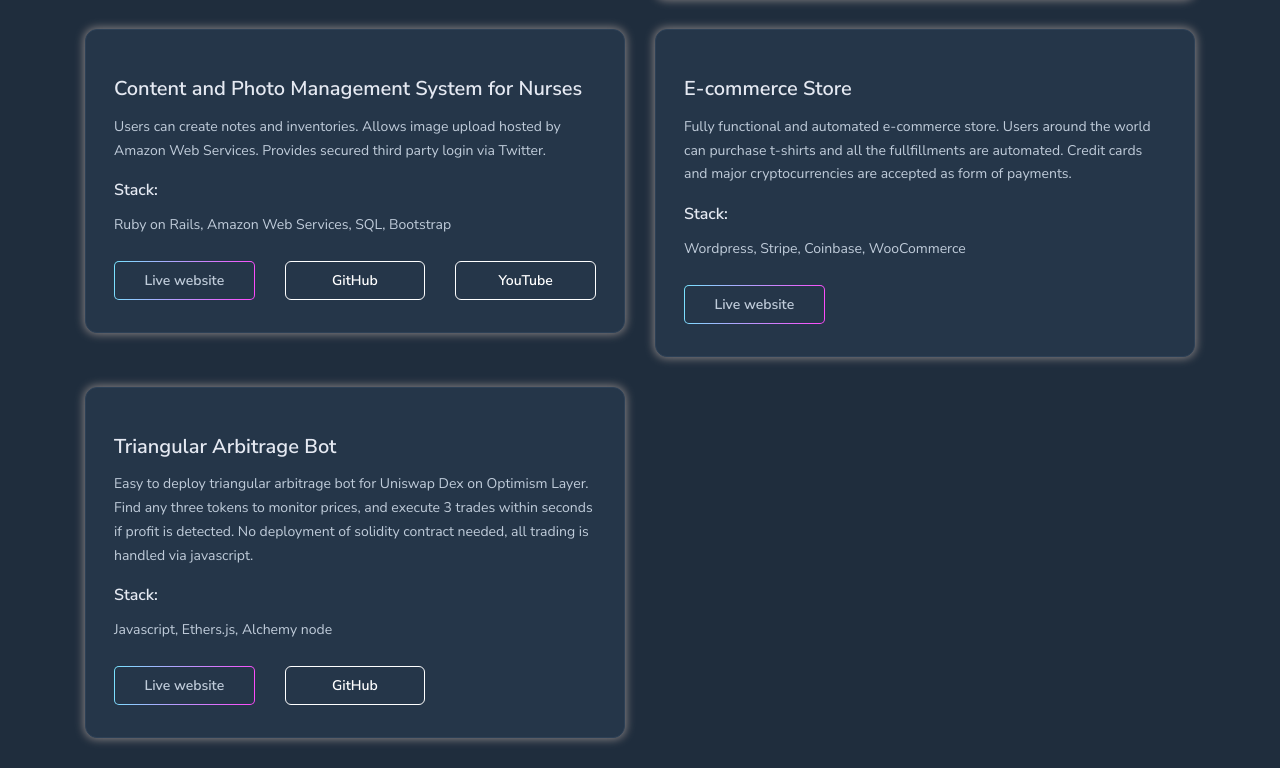
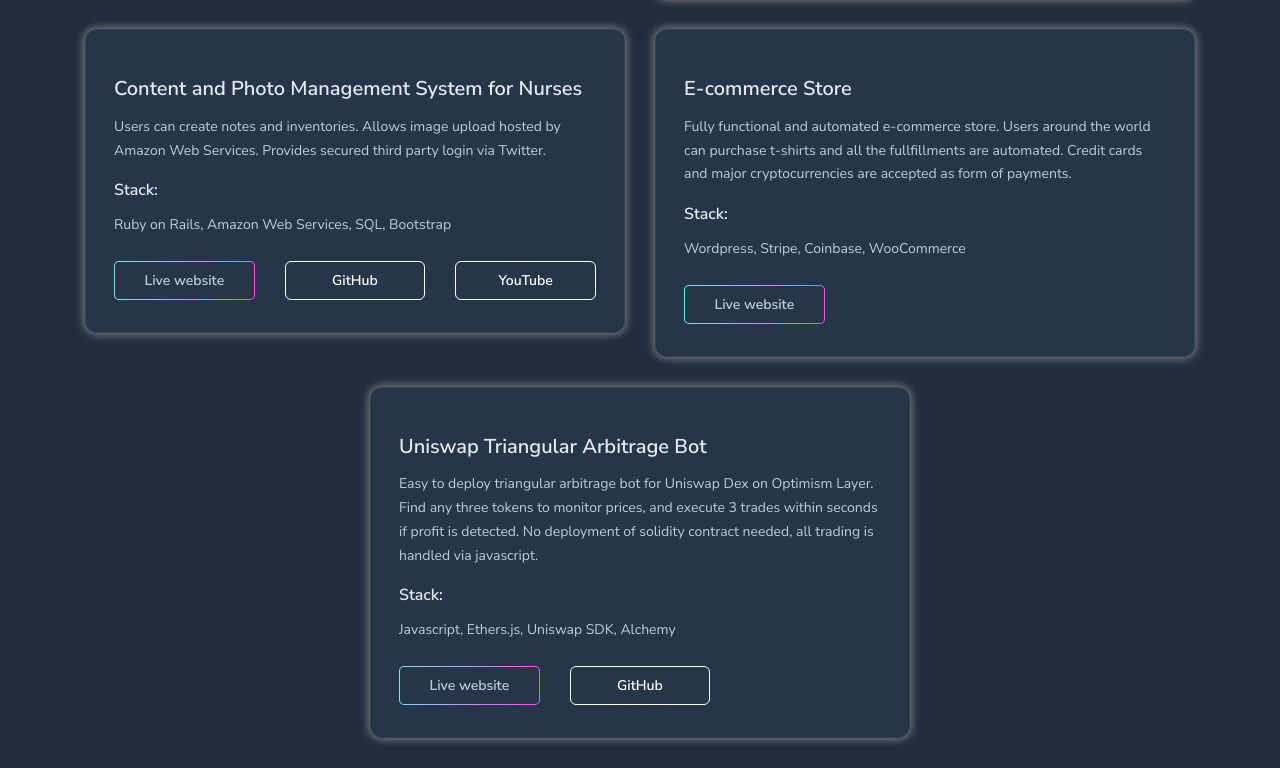
Before and after one commit to plabradorjr/pancho-dot-lol, a React (Create React App) app: page / in a window 1280 px wide. Shown: the part 563-1331 px from the top of the page. Built offline with nearby package versions, Linux system fonts and the light colour scheme.

Commit message:
centered

```diff
--- a/src/pages/Portfolio.js
+++ b/src/pages/Portfolio.js
@@ -59,7 +59,7 @@ export default class Portfolio extends Component {
                             image upload hosted by Amazon Web Services.
                             Provides secured third party login via Twitter."
               stack={"Ruby on Rails, Amazon Web Services, SQL, Bootstrap"}
-              website="https://test1.dogeis.money/"
+              website="https://surgiwiki.pancho.lol/"
               github={"https://github.com/plabradorjr/surgi_app_rails"}
               // image={surgiwiki}
               youtube="https://youtu.be/MkMiXls_E7g"
@@ -76,15 +76,15 @@ export default class Portfolio extends Component {
               // image={portfolio4}
             />
           </div>
-          <div className="row justify-content">
+          <div className="row justify-content-center">
             <Card
-              title="Triangular Arbitrage Bot"
+              title="Uniswap Triangular Arbitrage Bot"
               description="Easy to deploy triangular arbitrage bot for Uniswap Dex on
               Optimism Layer. Find any three tokens to monitor prices, and execute
               3 trades within seconds if profit is detected.
               No deployment of solidity contract needed, all trading is handled
               via javascript."
-              stack={"Javascript, Ethers.js, Alchemy node"}
+              stack={"Javascript, Ethers.js, Uniswap SDK, Alchemy"}
               github="https://github.com/plabradorjr/wethSnxOpArb"
             ></Card>
           </div>
```
